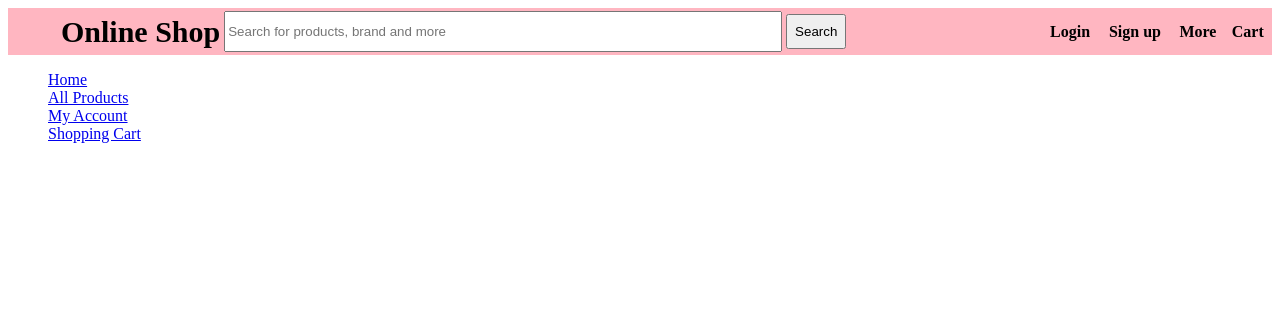
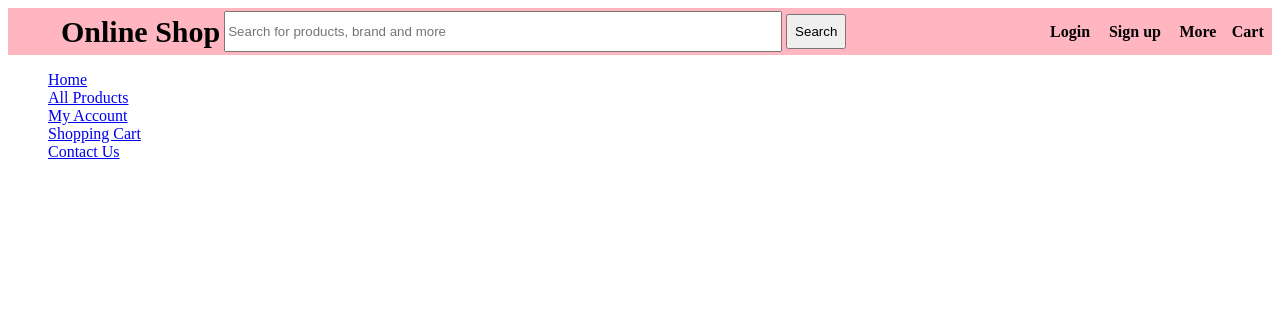
Before and after one commit to sumitsingh886/Mini-Project9, a PHP site: page / in a window 1280 px wide. Shown: the top 315 px of the page. Run offline with PHP 8.4, Linux system fonts and the light colour scheme; some web fonts are replaced.

Commit message:
add  contact us page with li tag using anchor tag

```diff
--- a/Online shoping system/index.php
+++ b/Online shoping system/index.php
@@ -29,6 +29,7 @@
             <li><a href="all_products.php">All Products</a></li>
             <li><a href="my_account.php">My Account</a></li>
             <li><a href="cart.php">Shopping Cart</a></li>
+            <li><a href="contact.php">Contact Us</a></li>
         </ul>
     </div>
     </div>
```
